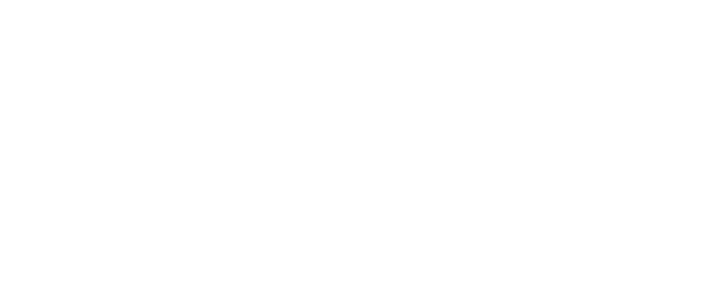
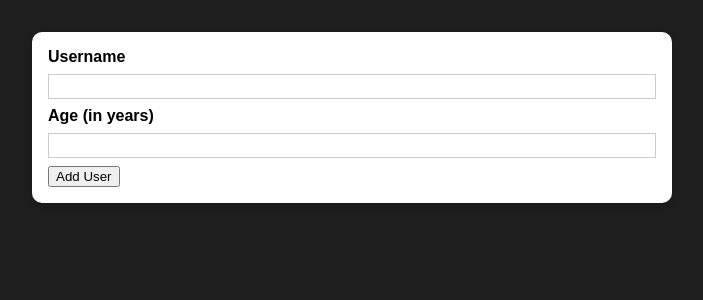
Before and after one commit to ssonko94/React-sample-project, a React (Create React App) app in the folder sample-app/: page / in a window 1280 px wide. Shown: the top 300 px of the page, without its empty margins (288-991 px from the left). Built offline with nearby package versions, Linux system fonts and the light colour scheme.

Commit message:
Import your card component to the app to be mounted to the DOM

```diff
--- a/sample-app/src/App.js
+++ b/sample-app/src/App.js
@@ -1,10 +1,10 @@
-import React from 'react';
-
+import React from "react";
+import AddUser from "./Components/Users/AddUser";
 
 function App() {
   return (
     <div>
-
+      <AddUser />
     </div>
   );
 }
--- a/sample-app/src/index.css
+++ b/sample-app/src/index.css
@@ -4,6 +4,7 @@
 
 html {
   font-family: sans-serif;
+  background: #1f1f1f;
 }
 
 body {
```
